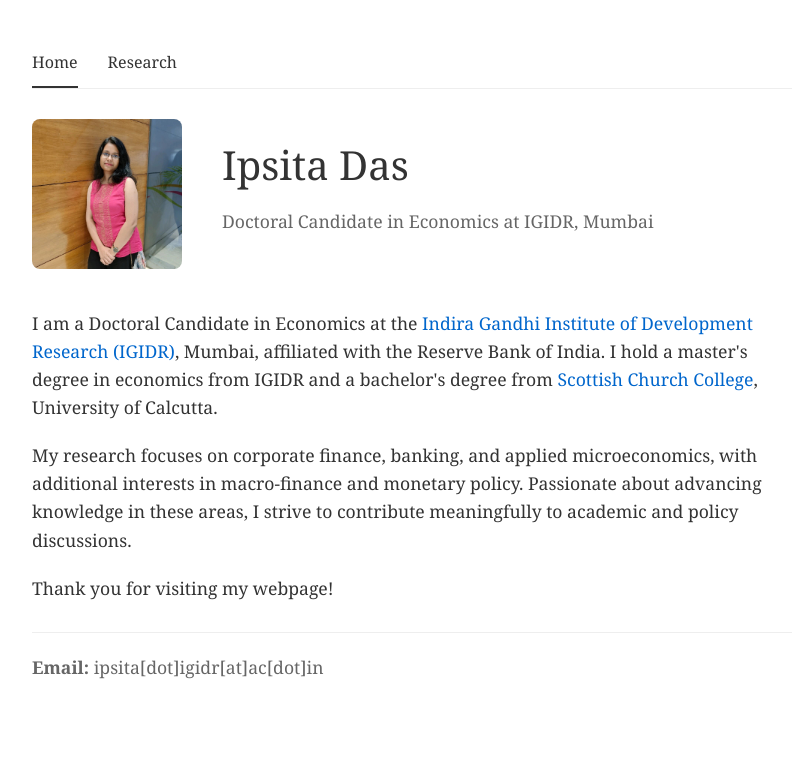
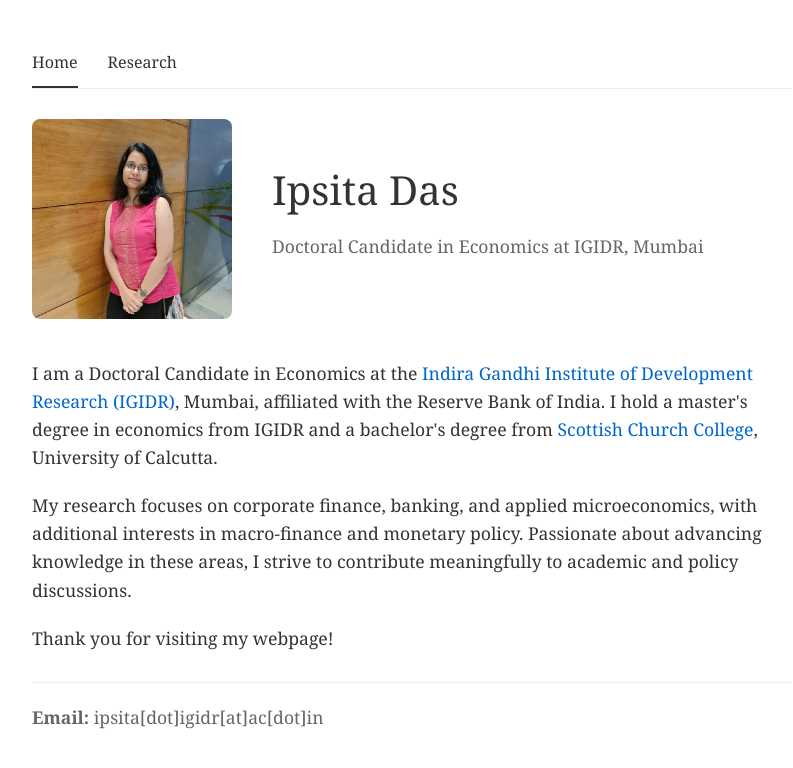
Before and after one commit to ipsitadas97/ipsitadas97.github.io, a plain HTML site: page index.html in a window 1280 px wide. Shown: the whole page, without its empty margins (228-1021 px from the left). Drawn offline with Linux system fonts and the light colour scheme.

Commit message:
Update index.html

```diff
--- a/index.html
+++ b/index.html
@@ -64,9 +64,9 @@
         }
 
         .profile-photo {
-            width: 150px;
-            height: 150px;
-            border-radius: 8px; /* Changed from 50% to 8px for square with rounded corners */
+           width: 200px;  /* Increased from 150px */
+            height: 200px; /* Increased from 150px */
+            border-radius: 8px;
             object-fit: cover;
         }
 
```
